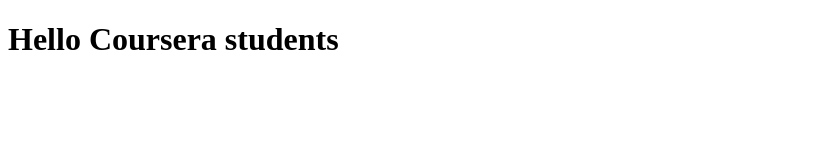
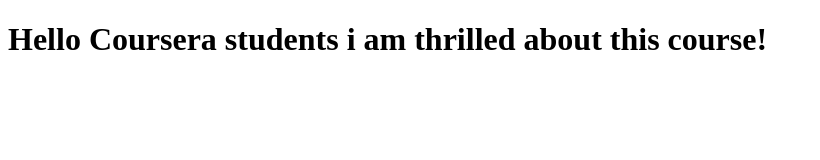
Before and after one commit to randks/coursera-test, a plain HTML site: page index.html in a window 1280 px wide. Shown: the whole page, without its empty margins (0-820 px from the left). Drawn offline with Linux system fonts and the light colour scheme.

Commit message:
next version of web file

```diff
--- a/index.html
+++ b/index.html
@@ -5,7 +5,7 @@
     <title>Hello Coursera</title>
   </head>
   <body>
-    <h1>Hello Coursera students</h1>
+    <h1>Hello Coursera students i am thrilled about this course!</h1>
 
   </body>
 </html>
```
